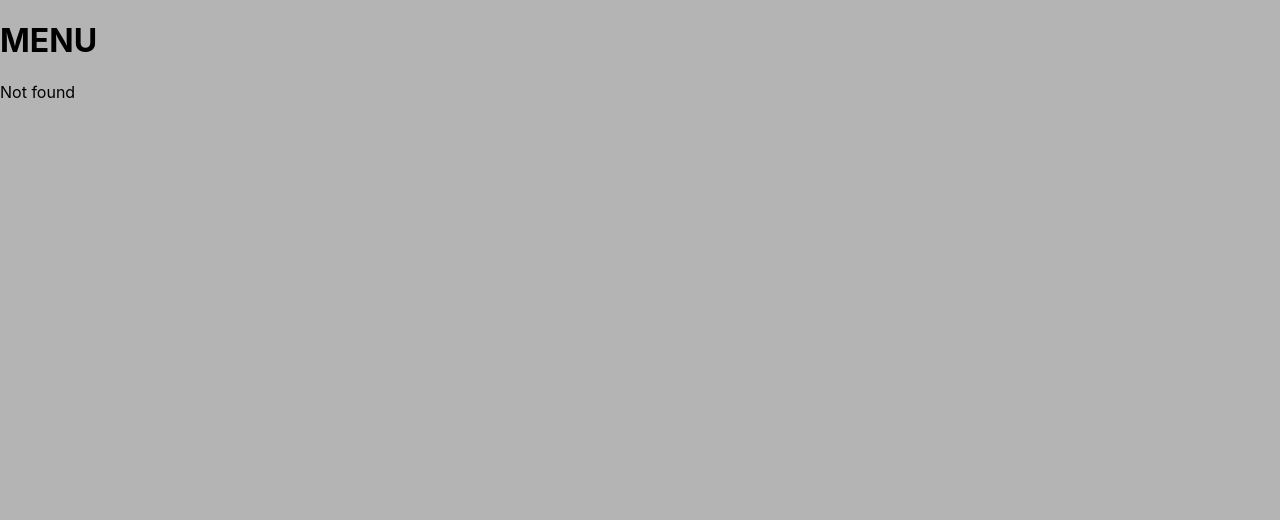
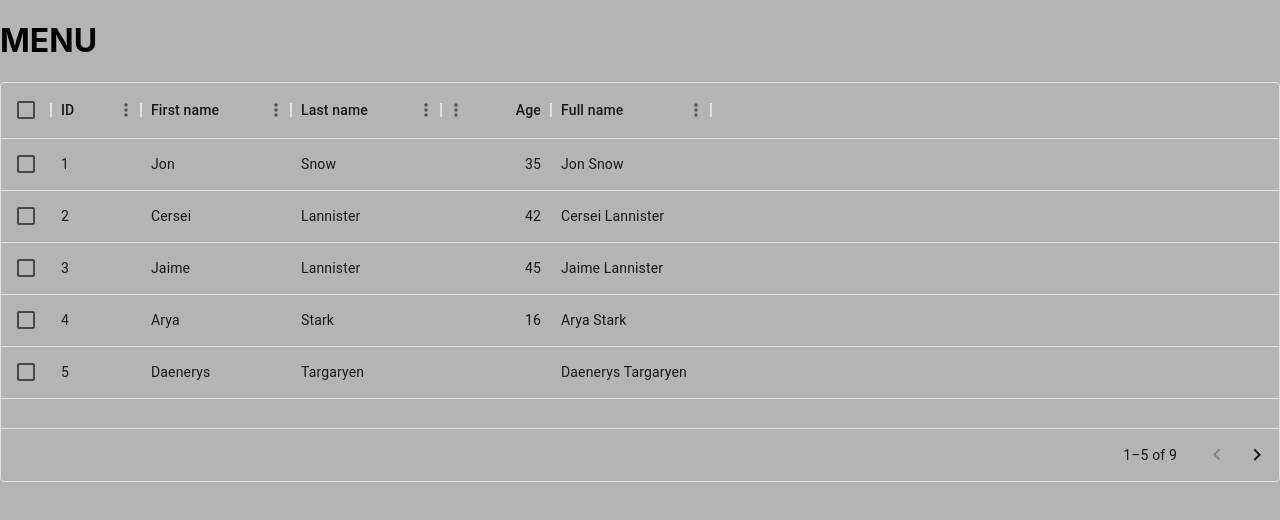
Before and after one commit to MarcosAlberto21/quetzal_shuttle_front, a React (Create React App) app: page /#/Maintenance/type_vehicle in a window 1280 px wide. Before the commit this address had no page. Shown: the top 520 px of the page. Built offline with nearby package versions, Linux system fonts and the light colour scheme.

Commit message:
Add view Type_vehicle

```diff
--- a/src/App.js
+++ b/src/App.js
@@ -4,7 +4,7 @@ import { Login } from './views/Login/Login'
 import { Maintenance } from './views/Maintenance/Maintenance'
 import { Register } from './views/Register/Register'
 import { Reservation } from './views/Reservation/Reservation';
-
+import { Type_vehicle } from './views/Maintenance/Type_vehicle';
 import { NavMenu } from './views/NavMenu/NavMenu'
 
 import { AuthProvider } from './auth';
@@ -28,6 +28,7 @@ function App() {
             <Route path='/Maintenance/'>
 
               <Route path='cars' element={<Maintenance />} />
+              <Route path='type_vehicle' element={<Type_vehicle />} />
             </Route>
             <Route path='*' element={<p>Not found</p>} />
 
--- /dev/null
+++ b/src/views/Maintenance/Type_vehicle.jsx
@@ -0,0 +1,70 @@
+import * as React from 'react';
+import Box from '@mui/material/Box';
+import { DataGrid } from '@mui/x-data-grid';
+
+const columns = [
+  { field: 'id', headerName: 'ID', width: 90 },
+  {
+    field: 'firstName',
+    headerName: 'First name',
+    width: 150,
+    editable: true,
+  },
+  {
+    field: 'lastName',
+    headerName: 'Last name',
+    width: 150,
+    editable: true,
+  },
+  {
+    field: 'age',
+    headerName: 'Age',
+    type: 'number',
+    width: 110,
+    editable: true,
+  },
+  {
+    field: 'fullName',
+    headerName: 'Full name',
+    description: 'This column has a value getter and is not sortable.',
+    sortable: false,
+    width: 160,
+    valueGetter: (params) =>
+      `${params.row.firstName || ''} ${params.row.lastName || ''}`,
+  },
+];
+
+const rows = [
+  { id: 1, lastName: 'Snow', firstName: 'Jon', age: 35 },
+  { id: 2, lastName: 'Lannister', firstName: 'Cersei', age: 42 },
+  { id: 3, lastName: 'Lannister', firstName: 'Jaime', age: 45 },
+  { id: 4, lastName: 'Stark', firstName: 'Arya', age: 16 },
+  { id: 5, lastName: 'Targaryen', firstName: 'Daenerys', age: null },
+  { id: 6, lastName: 'Melisandre', firstName: null, age: 150 },
+  { id: 7, lastName: 'Clifford', firstName: 'Ferrara', age: 44 },
+  { id: 8, lastName: 'Frances', firstName: 'Rossini', age: 36 },
+  { id: 9, lastName: 'Roxie', firstName: 'Harvey', age: 65 },
+];
+
+function Type_vehicle() {
+  return (
+    <Box sx={{ height: 400, width: '100%' }}>
+      <DataGrid
+        rows={rows}
+        columns={columns}
+        initialState={{
+          pagination: {
+            paginationModel: {
+              pageSize: 5,
+            },
+          },
+        }}
+        pageSizeOptions={[5]}
+        checkboxSelection
+        disableRowSelectionOnClick
+      />
+    </Box>
+  );
+}
+
+export { Type_vehicle}
```
Also changed, not shown: package.json (+6 -1 lines), 1 other file (tests, documents, lock files or other folders).
